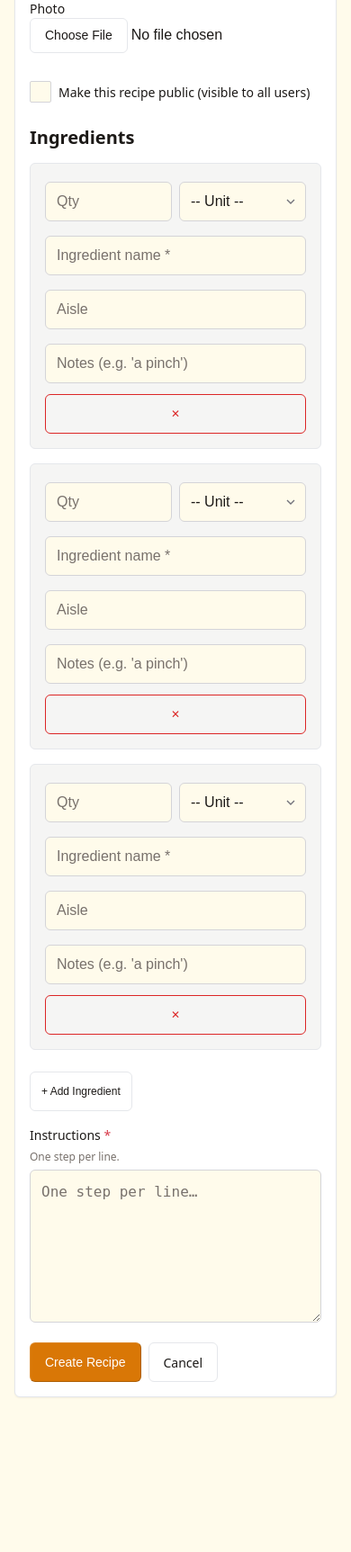
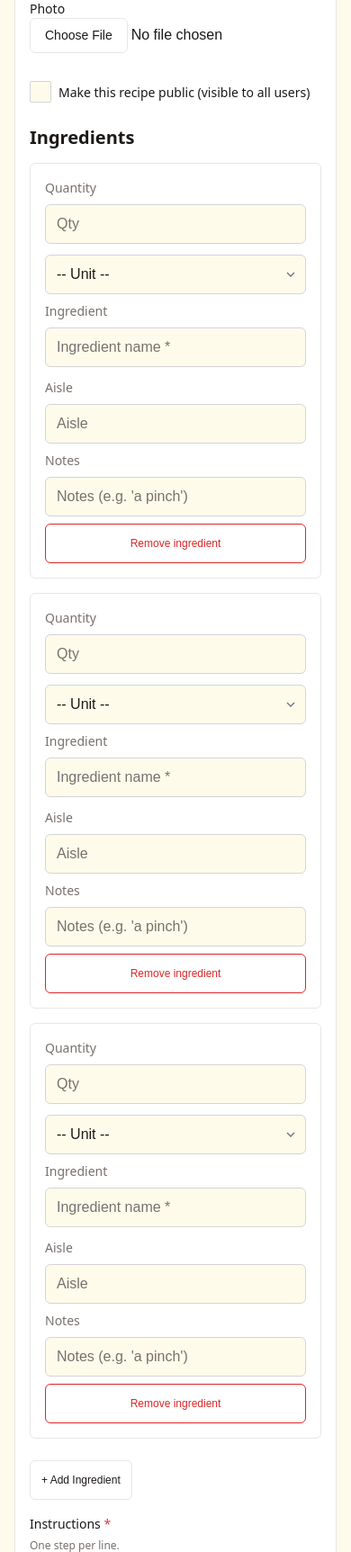
Before and after one commit to chrys/recipebox, a Django app: page /recipes/new/ in a window 390 px wide. Shown: the part 1108-2833 px from the top of the page at 90% size. Before the commit the page ends 2661 px from the top, so only its background shows below. Run offline with Django 5.2, Linux system fonts and the light colour scheme; data comes from the database, SQL or seed files in the repository.

Commit message:
mobile issue with ingredients

```diff
--- a/recipes/templates/recipes/recipe_form.html
+++ b/recipes/templates/recipes/recipe_form.html
@@ -122,8 +122,11 @@
                 <input type="hidden" name="{{ ing_form.order.html_name }}" value="{{ forloop.counter0 }}">
                 {{ ing_form.id }}
 
+                <div class="ingredient-primary-fields">
+                    <div class="ing-field ing-field-qty">
+                        <label>Quantity</label>
                         <div class="ing-qty-group">
-                    <input type="text" inputmode="decimal" name="{{ ing_form.quantity_value.html_name }}"
+                            <input type="number" inputmode="decimal" step="0.01" min="0" name="{{ ing_form.quantity_value.html_name }}"
                                 value="{{ ing_form.quantity_value.value|normalize_quantity }}" placeholder="Qty"
                                 aria-label="Quantity" class="ing-qty">
                             <select name="{{ ing_form.quantity_unit.html_name }}" aria-label="Unit" class="ing-unit">
@@ -135,24 +138,39 @@
                                 {% endfor %}
                             </select>
                         </div>
+                    </div>
 
+                    <div class="ing-field">
+                        <label>Ingredient</label>
                         <input type="text" name="{{ ing_form.name.html_name }}"
                             value="{{ ing_form.name.value|default_if_none:'' }}" placeholder="Ingredient name *"
                             aria-label="Ingredient name" class="ing-name" data-autocomplete-url="{% url 'ingredient_autocomplete' %}">
+                    </div>
+                </div>
 
+                <div class="ingredient-secondary-fields">
+                    <div class="ing-field">
+                        <label>Aisle</label>
                         <input type="text" name="{{ ing_form.aisle.html_name }}"
                             value="{{ ing_form.aisle.value|default_if_none:'' }}" placeholder="Aisle"
                             aria-label="Aisle" class="ing-aisle">
+                    </div>
 
+                    <div class="ing-field">
+                        <label>Notes</label>
                         <input type="text" name="{{ ing_form.quantity.html_name }}"
                             value="{{ ing_form.quantity.value|default_if_none:'' }}" placeholder="Notes (e.g. 'a pinch')"
                             aria-label="Notes" class="ing-notes">
+                    </div>
 
+                    <div class="ing-actions">
                         {% if ing_form.DELETE %}
                         <input type="hidden" name="{{ ing_form.DELETE.html_name }}"
                             value="{{ ing_form.DELETE.value|default_if_none:'' }}">
                         {% endif %}
-                <button type="button" class="remove-ingredient outline small" data-variant="danger" aria-label="Remove ingredient">✕</button>
+                        <button type="button" class="remove-ingredient outline small" data-variant="danger" aria-label="Remove ingredient">Remove ingredient</button>
+                    </div>
+                </div>
             </div>
             {% endfor %}
         </div>
@@ -162,8 +180,11 @@
             <input type="hidden" name="ingredients-__prefix__-order" value="0">
             <input type="hidden" name="ingredients-__prefix__-id" value="">
 
+            <div class="ingredient-primary-fields">
+                <div class="ing-field ing-field-qty">
+                    <label>Quantity</label>
                     <div class="ing-qty-group">
-                <input type="text" inputmode="decimal" name="ingredients-__prefix__-quantity_value" placeholder="Qty" aria-label="Quantity" class="ing-qty">
+                        <input type="number" inputmode="decimal" step="0.01" min="0" name="ingredients-__prefix__-quantity_value" placeholder="Qty" aria-label="Quantity" class="ing-qty">
                         <select name="ingredients-__prefix__-quantity_unit" aria-label="Unit" class="ing-unit">
                             <option value="">-- Unit --</option>
                             {% for val, label in formset.empty_form.fields.quantity_unit.choices %}
@@ -173,14 +194,30 @@
                             {% endfor %}
                         </select>
                     </div>
+                </div>
 
+                <div class="ing-field">
+                    <label>Ingredient</label>
                     <input type="text" name="ingredients-__prefix__-name" placeholder="Ingredient name *" aria-label="Ingredient name" class="ing-name"
                         data-autocomplete-url="{% url 'ingredient_autocomplete' %}">
+                </div>
+            </div>
 
+            <div class="ingredient-secondary-fields">
+                <div class="ing-field">
+                    <label>Aisle</label>
                     <input type="text" name="ingredients-__prefix__-aisle" placeholder="Aisle" aria-label="Aisle" class="ing-aisle">
+                </div>
+
+                <div class="ing-field">
+                    <label>Notes</label>
                     <input type="text" name="ingredients-__prefix__-quantity" placeholder="Notes (e.g. 'a pinch')" aria-label="Notes" class="ing-notes">
+                </div>
 
-            <button type="button" class="remove-ingredient outline small" data-variant="danger" aria-label="Remove ingredient">✕</button>
+                <div class="ing-actions">
+                    <button type="button" class="remove-ingredient outline small" data-variant="danger" aria-label="Remove ingredient">Remove ingredient</button>
+                </div>
+            </div>
         </template>
 
         <button type="button" id="add-ingredient" class="outline small" style="margin-top: var(--space-2);">+ Add Ingredient</button>
--- a/static/css/theme.css
+++ b/static/css/theme.css
@@ -210,58 +210,90 @@
 
 /* Ingredient row styling */
 .ingredient-row {
-  display: flex;
+  display: grid;
+  gap: var(--space-3, 0.75rem);
+  margin-bottom: var(--space-3, 0.75rem);
+  padding: var(--space-3, 0.75rem);
+  background: var(--card);
+  border: 1px solid var(--border);
+  border-radius: var(--radius-medium);
+}
+
+.ingredient-primary-fields,
+.ingredient-secondary-fields {
+  display: grid;
   gap: var(--space-2, 0.5rem);
-  align-items: flex-start;
-  margin-bottom: var(--space-2, 0.5rem);
-  flex-wrap: wrap;
+  align-items: end;
+}
+
+.ingredient-primary-fields {
+  grid-template-columns: minmax(180px, 0.9fr) minmax(0, 1.4fr);
+}
+
+.ingredient-secondary-fields {
+  grid-template-columns: minmax(120px, 0.8fr) minmax(0, 1.4fr) auto;
+}
+
+.ing-field {
+  min-width: 0;
+}
+
+.ing-field label {
+  display: block;
+  margin-bottom: var(--space-1, 0.25rem);
+  font-size: 0.875rem;
+  color: var(--muted-foreground);
 }
 
 .ing-qty-group {
-  display: flex;
-  gap: 4px;
-  flex: 1.5;
-  min-width: 140px;
+  display: grid;
+  grid-template-columns: minmax(0, 0.9fr) minmax(0, 1.1fr);
+  gap: var(--space-2, 0.5rem);
 }
 
-.ing-name {
-  flex: 2;
-  min-width: 200px;
+.ing-qty,
+.ing-unit,
+.ing-name,
+.ing-aisle,
+.ing-notes {
+  width: 100%;
+  min-width: 0;
 }
 
-.ing-aisle { flex: 1; max-width: 120px; }
-.ing-notes { flex: 1.5; }
+.ing-actions {
+  display: flex;
+  align-items: end;
+}
 
-.ing-qty { flex: 1; }
-.ing-unit { flex: 1.2; }
+.remove-ingredient {
+  white-space: nowrap;
+}
 
 @media (max-width: 600px) {
   .ingredient-row {
-    display: grid;
-    grid-template-columns: minmax(0, 1fr);
     padding: var(--space-4);
-    background: var(--muted);
-    border-radius: var(--radius-medium);
-    border: 1px solid var(--border);
     margin-bottom: var(--space-4);
     gap: var(--space-3);
   }
 
+  .ingredient-primary-fields,
+  .ingredient-secondary-fields,
+  .ing-qty-group,
+  .ing-actions {
+    grid-template-columns: minmax(0, 1fr);
+  }
+
+  .ingredient-primary-fields,
+  .ingredient-secondary-fields,
+  .ing-field,
   .ing-qty-group,
   .ing-name,
   .ing-aisle,
-  .ing-notes {
+  .ing-notes,
+  .remove-ingredient {
     width: 100% !important;
     max-width: none !important;
     min-width: 0 !important;
-    flex: none !important;
-  }
-
-  .ing-qty-group {
-    display: grid;
-    grid-template-columns: minmax(0, 1fr) minmax(0, 1fr);
-    gap: var(--space-2);
-    align-items: stretch;
   }
 
   .ing-qty-group input,
@@ -269,13 +301,13 @@
   .ing-name,
   .ing-aisle,
   .ing-notes,
-  .ingredient-row > .remove-ingredient {
+  .remove-ingredient {
     width: 100% !important;
     min-width: 0 !important;
   }
 
-  .ingredient-row > .remove-ingredient {
-    justify-self: stretch;
+  .ing-actions {
+    display: block;
   }
 
   .ingredient-row > input[type="hidden"] {
```
Lines whose indentation alone changed are shown as unchanged.
